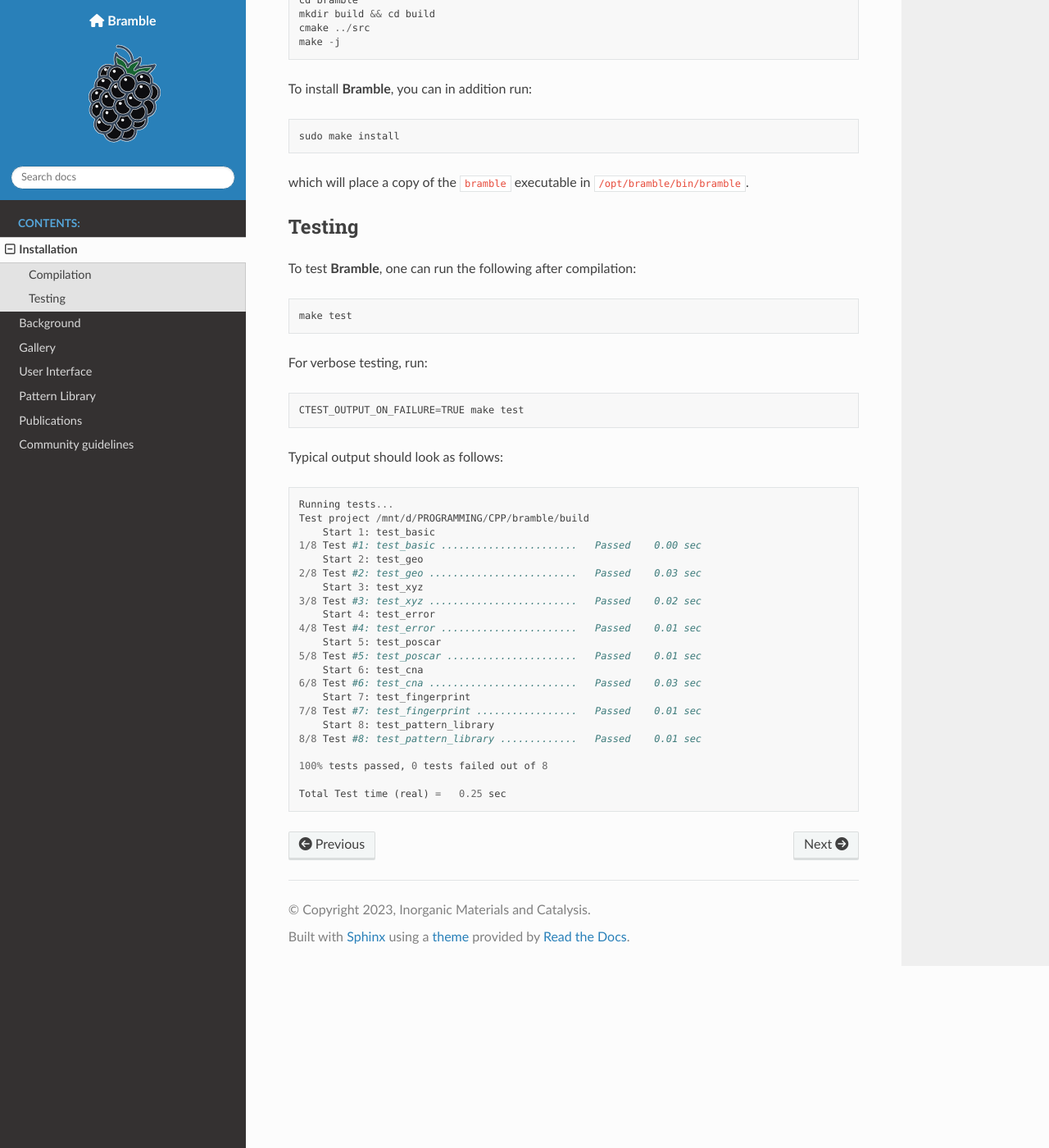
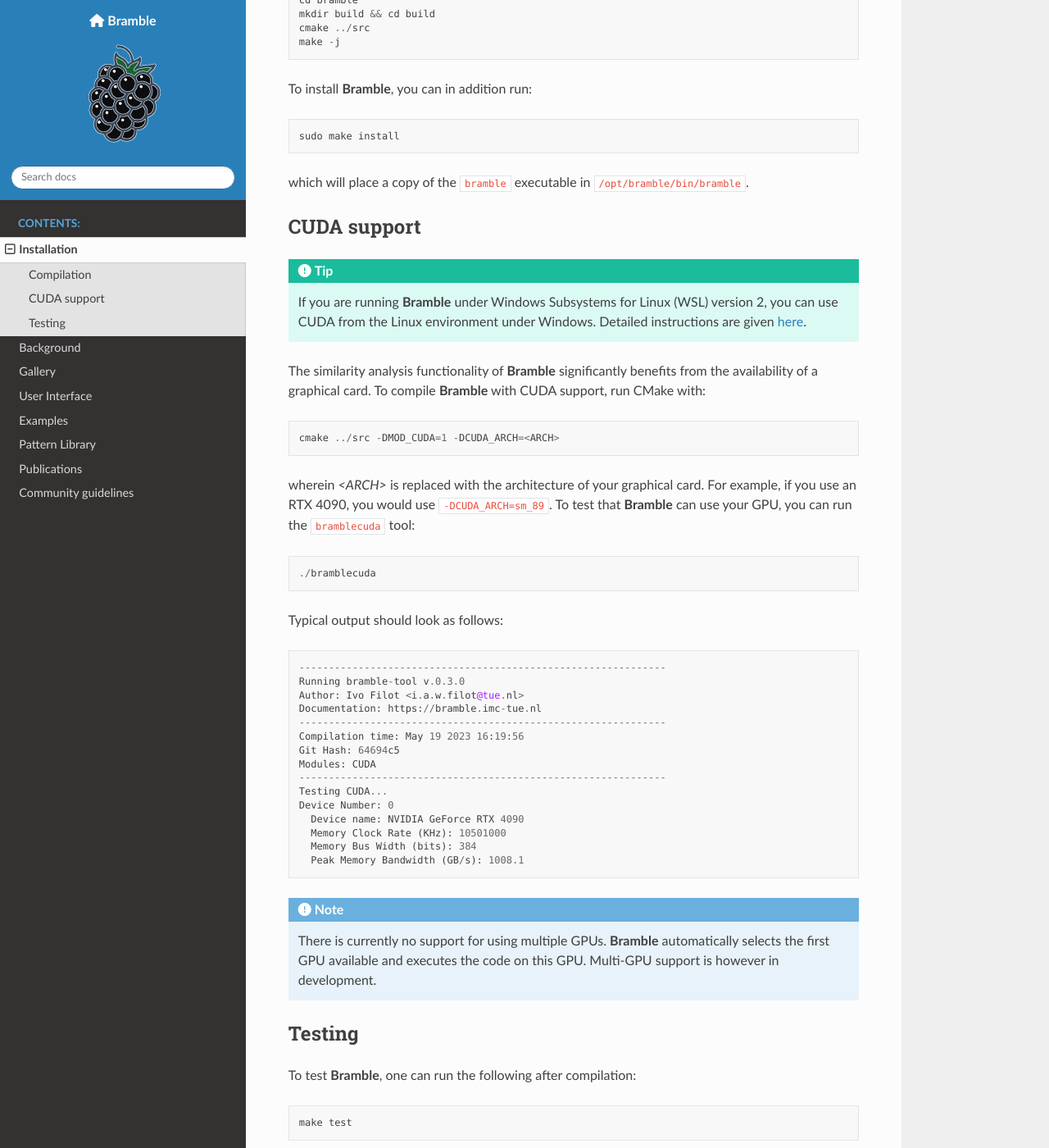
Before and after one commit to ifilot/bramble, a Sphinx documentation site: the page built from docs/installation.rst, in a window 1280 px wide and 1400 px high, scrolled down 704 px. Shown: the whole window at 82% size. Built offline with Sphinx 7.4.7 and the Read the Docs theme 2.0.0, drawn with Linux system fonts in a browser that asks for light colours; nearby versions of some CDN libraries; some of the changed text lies outside the part shown.

Commit message:
Expanding documentation

```diff
--- a/docs/conf.py
+++ b/docs/conf.py
@@ -29,7 +29,7 @@
 # ones.
 extensions = [
     'sphinx.ext.mathjax',
-    'sphinx.ext.autosectionlabel',
+    #'sphinx.ext.autosectionlabel',
     'sphinx_rtd_theme',
     'sphinx.ext.intersphinx',
     'sphinxcontrib.youtube'
--- /dev/null
+++ b/docs/examples.rst
@@ -0,0 +1,43 @@
+.. _examples:
+.. index:: Examples
+
+Examples
+========
+
+On this page, you can find a series of working examples to get acquainted with
+the functionality of :program:`Bramble`.
+
+.. note::
+    Note that all code snippets assume that :program:`Bramble` has been
+    built in a separate ``build`` folder as per the
+    :ref:`installation instructions <installation>`.
+
+Rh FCC111
+---------
+
+
+
+Co HCP 11-21
+------------
+
+
+The following code is used to run this example::
+
+     ./build/bramble -p patterns/patterns.json -i src/test/data/POSCAR_Co1121 -o result.txt
+
+The statistics block after the CNA pattern recognition process looks as follows::
+
+    Statistics
+    ----------------------------------------------------------------------------------------------------
+     #atom    perc      pattern fingerprint
+    ----------------------------------------------------------------------------------------------------
+        16  33.33%     HCP bulk 6(4,2,2)6(4,2,1)
+         8  16.67%   HCP(11-21) 1(4,2,2)1(4,2,1)1(3,2,2)2(3,1,1)1(3,0,0)1(2,1,1)1(2,0,0)
+         8  16.67%   HCP(11-21) 3(4,2,2)4(4,2,1)1(3,2,2)2(3,1,1)1(3,0,0)
+         8  16.67%   HCP(11-21) 3(4,2,2)2(4,2,1)1(3,2,2)3(3,1,1)1(2,0,0)
+         8  16.67%   HCP(11-21) 1(4,2,2)1(3,2,2)1(3,1,1)1(2,1,1)2(2,0,0)
+    ----------------------------------------------------------------------------------------------------
+
+Clearly, we can see that all atoms are correctly identified. The majority of the
+periodic unit cell is made up of bulk HCP atoms. The different types or surface
+atoms are automatically recognized.
--- a/docs/gallery.rst
+++ b/docs/gallery.rst
@@ -17,5 +17,3 @@
 *****
 
 ..  youtube:: 9P0frhULKpw
-
-*****
--- a/docs/installation.rst
+++ b/docs/installation.rst
@@ -39,6 +39,50 @@
 
 which will place a copy of the ``bramble`` executable in ``/opt/bramble/bin/bramble``.
 
+CUDA support
+------------
+
+.. tip::
+   If you are running :program:`Bramble` under Windows Subsystems for Linux (WSL)
+   version 2, you can use CUDA from the Linux environment under Windows.
+   Detailed instructions are given `here <https://docs.nvidia.com/cuda/wsl-user-guide/index.html>`_.
+
+The similarity analysis functionality of :program:`Bramble` significantly
+benefits from the availability of a graphical card. To compile :program:`Bramble`
+with CUDA support, run CMake with::
+
+    cmake ../src -DMOD_CUDA=1 -DCUDA_ARCH=<ARCH>
+
+wherein `<ARCH>` is replaced with the architecture of your graphical card. For
+example, if you use an RTX 4090, you would use ``-DCUDA_ARCH=sm_89``. To
+test that :program:`Bramble` can use your GPU, you can run the ``bramblecuda``
+tool::
+
+    ./bramblecuda
+
+Typical output should look as follows::
+
+    --------------------------------------------------------------
+    Running bramble-tool v.0.3.0
+    Author: Ivo Filot <i.a.w.filot@tue.nl>
+    Documentation: https://bramble.imc-tue.nl
+    --------------------------------------------------------------
+    Compilation time: May 19 2023 16:19:56
+    Git Hash: 64694c5
+    Modules: CUDA
+    --------------------------------------------------------------
+    Testing CUDA...
+    Device Number: 0
+      Device name: NVIDIA GeForce RTX 4090
+      Memory Clock Rate (KHz): 10501000
+      Memory Bus Width (bits): 384
+      Peak Memory Bandwidth (GB/s): 1008.1
+
+.. note::
+   There is currently no support for using multiple GPUs. :program:`Bramble`
+   automatically selects the first GPU available and executes the code on this
+   GPU. Multi-GPU support is however in development.
+
 Testing
 -------
 
@@ -55,22 +99,24 @@
     Running tests...
     Test project /mnt/d/PROGRAMMING/CPP/bramble/build
         Start 1: test_basic
-    1/8 Test #1: test_basic .......................   Passed    0.00 sec
+    1/9 Test #1: test_basic .......................   Passed    0.05 sec
         Start 2: test_geo
-    2/8 Test #2: test_geo .........................   Passed    0.03 sec
+    2/9 Test #2: test_geo .........................   Passed    0.11 sec
         Start 3: test_xyz
-    3/8 Test #3: test_xyz .........................   Passed    0.02 sec
+    3/9 Test #3: test_xyz .........................   Passed    0.06 sec
         Start 4: test_error
-    4/8 Test #4: test_error .......................   Passed    0.01 sec
+    4/9 Test #4: test_error .......................   Passed    0.08 sec
         Start 5: test_poscar
-    5/8 Test #5: test_poscar ......................   Passed    0.01 sec
+    5/9 Test #5: test_poscar ......................   Passed    0.08 sec
         Start 6: test_cna
-    6/8 Test #6: test_cna .........................   Passed    0.03 sec
+    6/9 Test #6: test_cna .........................   Passed    0.13 sec
         Start 7: test_fingerprint
-    7/8 Test #7: test_fingerprint .................   Passed    0.01 sec
+    7/9 Test #7: test_fingerprint .................   Passed    0.05 sec
         Start 8: test_pattern_library
-    8/8 Test #8: test_pattern_library .............   Passed    0.01 sec
+    8/9 Test #8: test_pattern_library .............   Passed    0.06 sec
+        Start 9: test_similarity
+    9/9 Test #9: test_similarity ..................   Passed    1.02 sec
 
-    100% tests passed, 0 tests failed out of 8
+    100% tests passed, 0 tests failed out of 9
 
-    Total Test time (real) =   0.25 sec
+    Total Test time (real) =   1.73 sec
```
Also changed, not shown: docs/background.rst (+29 -0 lines), docs/index.rst (+10 -1 lines), docs/user_interface.rst (+59 -0 lines), docs/_static/img/nanoparticle_identified_atoms.png (added), 1 other file.
